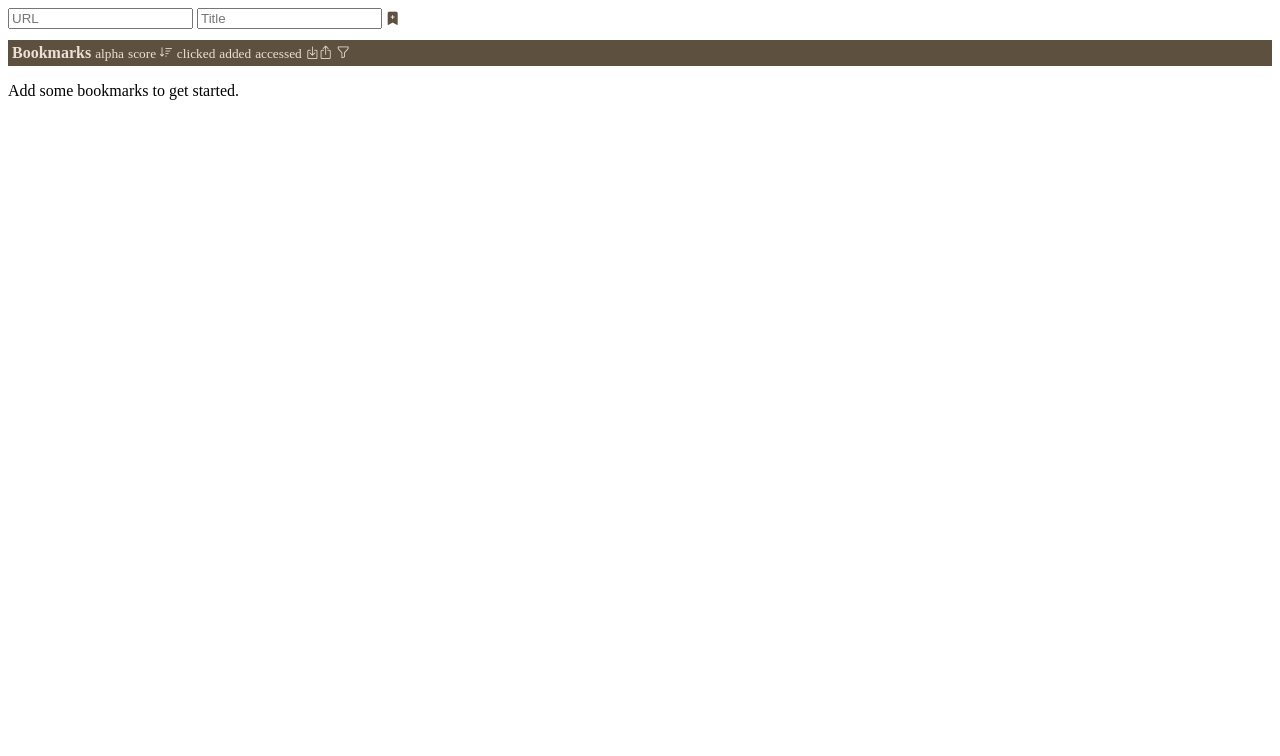
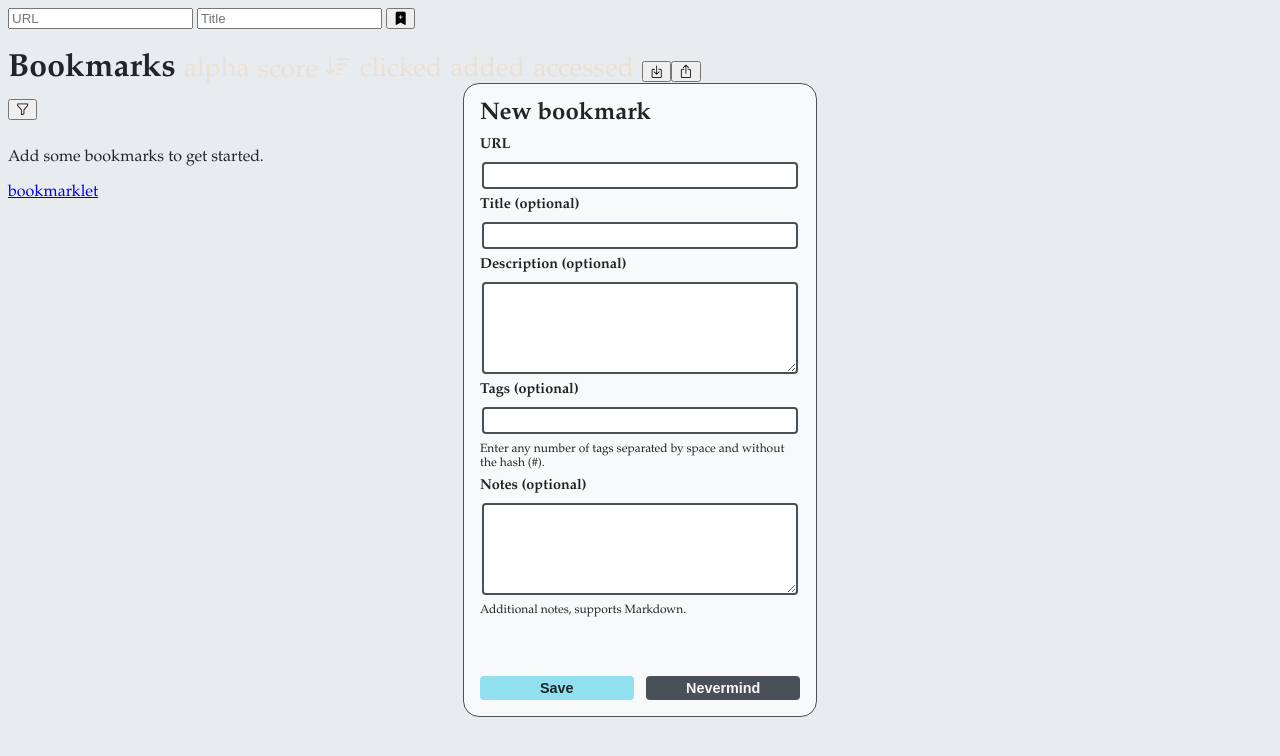
Before and after one commit to avanderw/bookmarks, a SvelteKit app: page / in a window 1280 px wide. Shown: the top 756 px of the page. Built offline with nearby package versions, Linux system fonts and the light colour scheme.

Commit message:
Add new bookmark form

```diff
--- a/src/global.css
+++ b/src/global.css
@@ -1,36 +1,84 @@
-
-h1 {
-    font-size: medium;
-    background-color: #5e503f;
-    color: #eae0d5;
-    padding: 0.25em;
-}
-h1 button {
-    color: #eae0d5;
-    background: none;
-    border: none;
-    padding: 0;
-    font: inherit;
-    font-size: smaller;
-    font-weight: normal;
-    cursor: pointer;
-    outline: inherit;
-}
-button:hover {
-    font-weight: normal;
-    text-decoration: underline;
-}
-button {
-    background: none;
-    color: #5e503f;
-    border: none;
-    padding: 0;
-    font: inherit;
-    font-size: smaller;
-    cursor: pointer;
-    outline: inherit;
+:root {
+    --primary-1: #f8f9fa;
+    --primary-2: #e9ecef;
+    --primary-3: #dee2e6;
+    --primary-4: #ced4da;
+    --primary-5: #adb5bd;
+    --primary-6: #6c757d;
+    --primary-7: #495057;
+    --primary-8: #343a40;
+    --primary-9: #212529;
+    --secondary-1: #caf0f8;
+    --secondary-2: #ade8f4;
+    --secondary-3: #90e0ef;
+    --secondary-4: #48cae4;
+    --secondary-5: #00b4d8;
+    --secondary-6: #0096c7;
+    --secondary-7: #0077b6;
+    --secondary-8: #023e8a;
+    --secondary-9: #03045e;
+    --accent-1: #ffccd5;
+    --accent-2: #ffb3c1;
+    --accent-3: #ff8fa3;
+    --accent-4: #ff758f;
+    --accent-5: #ff4d6d;
+    --accent-6: #c9184a;
+    --accent-7: #a4133c;
+    --accent-8: #800f2f;
+    --accent-9: #590d22
 }
 
-form {
-    display: inline;
+@media (prefers-color-scheme: light) {
+    :root {
+        --background: var(--primary-2);
+        --panel: var(--primary-1);
+        --border: var(--primary-7);
+        --text: var(--primary-9);
+        --error: var(--accent-6);
+        --link: var(--secondary-6);
+        --link-visited: var(--secondary-4);
+        --link-hover: var(--secondary-8);
+        --feedback-background: var(--accent-2);
+        --feedback-text: var(--primary-9);
+        --input-focus: var(--secondary-6);
+        --submit-background: var(--secondary-3);
+        --submit-hover: var(--secondary-4);
+        --submit-active: var(--secondary-2);
+        --submit-text: var(--primary-9);
+        --reset-background: var(--primary-7);
+        --reset-hover: var(--primary-8);
+        --reset-active: var(--primary-6);
+        --reset-text: var(--primary-1);
+    }
 }
+
+@media (prefers-color-scheme: dark) {
+    :root {
+        --background: var(--primary-8);
+        --panel: var(--primary-9);
+        --border: var(--primary-3);
+        --text: var(--primary-1);
+        --error: var(--accent-6);
+        --link: var(--secondary-5);
+        --link-visited: var(--secondary-7);
+        --link-hover: var(--secondary-3);
+        --feedback-background: var(--accent-8);
+        --feedback-text: var(--primary-1);
+        --input-focus: var(--secondary-4);
+        --submit-background: var(--secondary-7);
+        --submit-hover: var(--secondary-8);
+        --submit-active: var(--secondary-6);
+        --submit-text: var(--primary-1);
+        --reset-background: var(--primary-3);
+        --reset-hover: var(--primary-4);
+        --reset-active: var(--primary-2);
+        --reset-text: var(--primary-9);
+    }
+}
+
+body {
+    color: var(--text);
+    background-color: var(--background);
+    font-family: et-book,Palatino,Palatino Linotype,Palatino LT STD,Book Antiqua,Georgia,serif;
+    padding: 0
+}
--- /dev/null
+++ b/src/lib/bookmarks.ts
@@ -0,0 +1,32 @@
+import { writable } from "svelte/store";
+import { browser } from "$app/environment";
+
+export interface Bookmark {
+    url: string | null;
+    title: string | null;
+    description: string | null;
+    tags: string[];
+    notes: string | null;
+}
+
+export interface BookmarkStore {
+    bookmarks: Bookmark[];
+}
+
+let data: BookmarkStore = { bookmarks: [] };
+if (browser) {
+    const localStore = localStorage.getItem("bookmarks");
+
+    if (localStore) {
+        data = JSON.parse(localStore);
+    }
+}
+
+export const appData = writable(data);
+
+appData.subscribe((value) => {
+    if (browser)
+        localStorage.setItem("bookmarks", JSON.stringify(value));
+}); // local storage
+appData.subscribe((value) => { console.log("updating bookmark store\n", value); }); // for debugging
+// update filehandle
--- /dev/null
+++ b/src/lib/url.ts
@@ -0,0 +1,6 @@
+import { browser } from "$app/environment";
+export function getUrlParameter(name: string) {
+    if (!browser) return null;
+    const url = new URL(window.location.href);
+    return url.searchParams.get(name);
+}
--- a/src/routes/+page.svelte
+++ b/src/routes/+page.svelte
@@ -5,6 +5,10 @@
 
 	import { filters } from '$lib/stores';
 	import ClearFilter from './ClearFilter.svelte';
+	import Bookmarklet from './Bookmarklet.svelte';
+	import AddBookmarkForm from './AddBookmarkForm.svelte';
+
+	let state = 'add';
 </script>
 
 <AddBookmark /><ClearFilter />
@@ -15,3 +19,8 @@
 		<Filter model={filter} />
 	{/each}
 {/if}
+
+<Bookmarklet />
+{#if state === 'add'}
+	<AddBookmarkForm on:close={() => (state = 'default')} />
+{/if}
--- /dev/null
+++ b/src/routes/AddBookmarkForm.svelte
@@ -0,0 +1,174 @@
+<script>
+	import { getUrlParameter } from '$lib/url';
+	import { createEventDispatcher } from 'svelte';
+	import { appData } from '$lib/bookmarks';
+
+	const dispatch = createEventDispatcher();
+
+	let url = getUrlParameter('h');
+	let title = getUrlParameter('t');
+	let description = getUrlParameter('d');
+	let tags = '';
+	let notes = '';
+
+    let errUrl = false;
+
+	function save() {
+        if (url === null || url === '') {
+            errUrl = true;
+            return;
+        }
+        if (title === '') {
+            title = url;
+        }
+		const data = {
+			url,
+			title,
+			description,
+			tags: tags.split(' ').filter((tag) => tag !== ''),
+			notes
+		};
+		$appData.bookmarks.push(data);
+        $appData = $appData;
+		close();
+	}
+
+	function close() {
+		if (getUrlParameter('h') !== null) {
+			window.close();
+		}
+		dispatch('close');
+	}
+</script>
+
+<form on:submit={save} on:reset={close}>
+	<h1>New bookmark</h1>
+	<label for="url">URL</label>
+	<input id="url" type="url" bind:value={url} class:error={errUrl} />
+
+	<label for="title">Title (optional)</label>
+	<input id="title" type="text" bind:value={title} />
+
+	<label for="description">Description (optional)</label>
+	<textarea id="description" bind:value={description} />
+
+	<label for="tags">Tags (optional)</label>
+	<input id="tags" type="text" bind:value={tags} />
+	<p>
+		Enter any number of tags separated by space and without the hash (#).
+	</p>
+
+	<label for="notes">Notes (optional)</label>
+	<textarea id="notes" bind:value={notes} />
+	<p>Additional notes, supports Markdown.</p>
+
+	<div>
+		<button type="submit">Save</button>
+		<button type="reset">Nevermind</button>
+	</div>
+</form>
+
+<style>
+	h1 {
+		font-size: 1.5rem;
+		margin: 0;
+	}
+	label {
+		font-size: 0.9rem;
+		font-weight: bold;
+	}
+	input,
+	textarea {
+		border: 2px solid var(--border);
+		border-radius: 0.25rem;
+		padding: 0.25rem;
+		width: 95%;
+		margin: 0 auto;
+	}
+	input:focus,
+	textarea:focus {
+		outline: none;
+		border: 2px solid var(--input-focus);
+	}
+	textarea {
+		height: 5rem;
+	}
+	p {
+		font-weight: 300;
+		font-size: 0.75rem;
+		margin: 0;
+	}
+	form {
+		background-color: var(--panel);
+		border: 1px solid var(--border);
+		padding: 1rem;
+		border-radius: 1rem;
+		position: fixed;
+		top: 50%;
+		left: 50%;
+		margin: auto;
+		display: flex;
+		flex-direction: column;
+		gap: 0.5rem;
+		width: 320px;
+		height: 600px;
+		transform: translate(-50%, -50%);
+	}
+	form > div {
+		margin-top: auto;
+		display: flex;
+		justify-content: space-between;
+	}
+	form > div > button {
+		width: 48%;
+	}
+	button {
+		border: 1px solid var(--button-border);
+		border-radius: 0.25rem;
+		padding: 0.25rem;
+		font-size: 0.9rem;
+		font-weight: bold;
+	}
+	button[type='submit'] {
+		background-color: var(--submit-background);
+		color: var(--submit-text);
+	}
+	button[type='submit']:hover {
+		background-color: var(--submit-hover);
+	}
+	button[type='submit']:active {
+		background-color: var(--submit-active);
+	}
+	button[type='reset'] {
+		background-color: var(--reset-background);
+		color: var(--reset-text);
+	}
+	button[type='reset']:hover {
+		background-color: var(--reset-hover);
+	}
+	button[type='reset']:active {
+		background-color: var(--reset-active);
+	}
+
+    @keyframes shake {
+        0% {
+            transform: translateX(0);
+        }
+        25% {
+            transform: translateX(-0.25rem);
+        }
+        50% {
+            transform: translateX(0);
+        }
+        75% {
+            transform: translateX(0.25rem);
+        }
+        100% {
+            transform: translateX(0);
+        }
+    }
+    .error {
+        border-color: var(--error);
+        animation: shake 0.2s ease-in-out 0s 2;
+    }
+</style>
--- a/src/routes/AddTag.svelte
+++ b/src/routes/AddTag.svelte
@@ -1,7 +1,9 @@
 <script>
+	// @ts-nocheck
+
 	import { bookmarks } from '$lib/stores';
 
-	/** @type {number} */ export let id;
+	export let id;
 
 	let state = 'idle';
 	let value = '';
@@ -17,7 +19,7 @@
 	}
 
 	function updateStore() {
-		const bookmark = $bookmarks.find( (/** @type {{ id: number; }} */ b) => b.id === id);
+		const bookmark = $bookmarks.find((b) => b.id === id);
 		if (!bookmark.tags) {
 			bookmark.tags = [];
 		}
@@ -33,11 +35,11 @@
 		<!-- svelte-ignore a11y-autofocus -->
 		<input type="text" bind:value autofocus />
 	{/if}
-	<button type="submit"><i class="bi bi-tag-fill"></i></button>
+	<button type="submit"><i class="bi bi-tag-fill" /></button>
 </form>
 
 {#if id === undefined}
-    <span style="color:#cc0000">!AddTag:id</span>
+	<span style="color:#cc0000">!AddTag:id</span>
 {/if}
 
 <style>
--- /dev/null
+++ b/src/routes/Bookmarklet.svelte
@@ -0,0 +1,14 @@
+<script lang="ts">
+	const bookmarklet = () => {
+		let url = 'http://localhost:5173/bookmarks/';
+		url += '?h=' + encodeURIComponent(location.href);
+		url += '&t=' + encodeURIComponent(document.title);
+		const meta = document.querySelector('meta[name="description"]');
+		if (meta) {
+			url += '&d=' + encodeURIComponent(meta.content);
+		}
+		window.open(url);
+	};
+</script>
+
+<a href="javascript:({bookmarklet})()">bookmarklet</a>
--- a/v2/bookmark-data.js
+++ b/v2/bookmark-data.js
@@ -33,4 +33,5 @@ const BOOKMARK_DATA = [
 { "title": "1password (Capitec)", "url": "https://capitec.1password.com/signin?landing-page=%2Fintegrations%2Fdirectory" },
 { "title": "Promofocus", "url":"https://pomofocus.io/" },
 { "title": "Instana", "url":"https://production-capitecbank.instana.io/#/websiteMonitoring/website;websiteId=BQOqyKTDTduAB8-9CJTkYQ/summary?timeline.ws=86400000&timeline.to&timeline.fm&timeline.ar=false"},
+{ "title": "Cloud Masters", "url": "https://capitecbank.sharepoint.com/sites/CapitecCloudMasters/SitePages/Home.aspx" },
 ];
```
Also changed, not shown: todo.txt.
